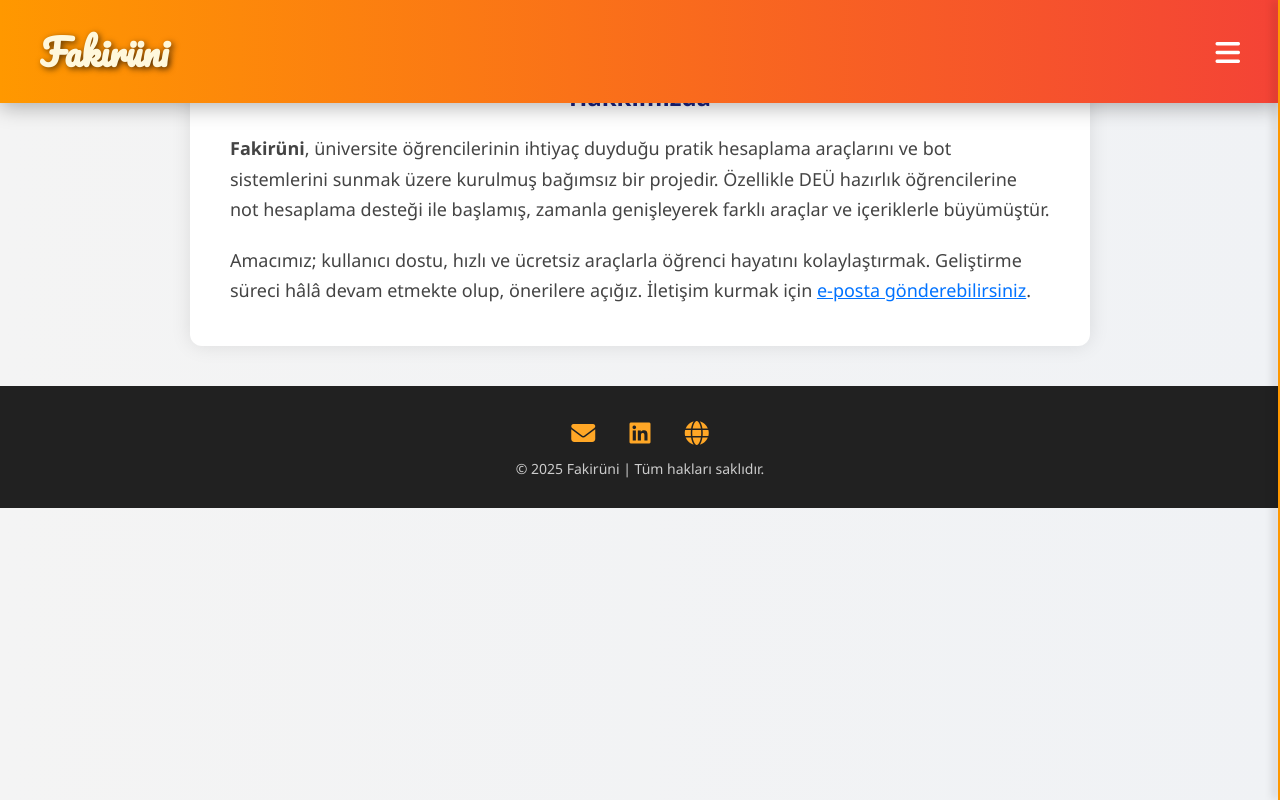
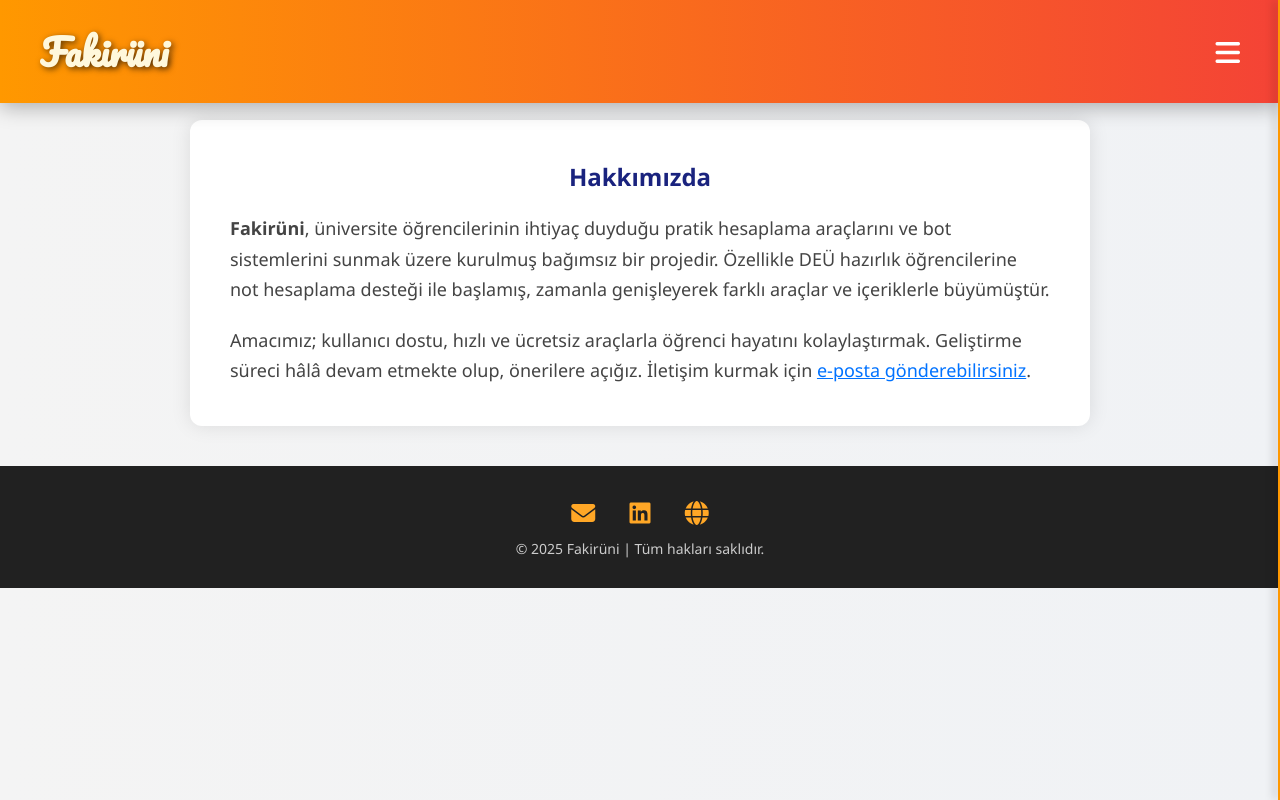
Before and after one commit to Hasansel48/deuydyhazirlik, a plain HTML site: page hakkimizda.html in a window 1280 px wide. Drawn offline with Linux system fonts and the light colour scheme.

Commit message:
Update hakkimizda.html

```diff
--- a/hakkimizda.html
+++ b/hakkimizda.html
@@ -15,7 +15,7 @@
     }
 
     .main-wrapper {
-      padding: 40px 20px;
+      padding: 120px 20px 40px;
     }
 
     .content-box {
```
